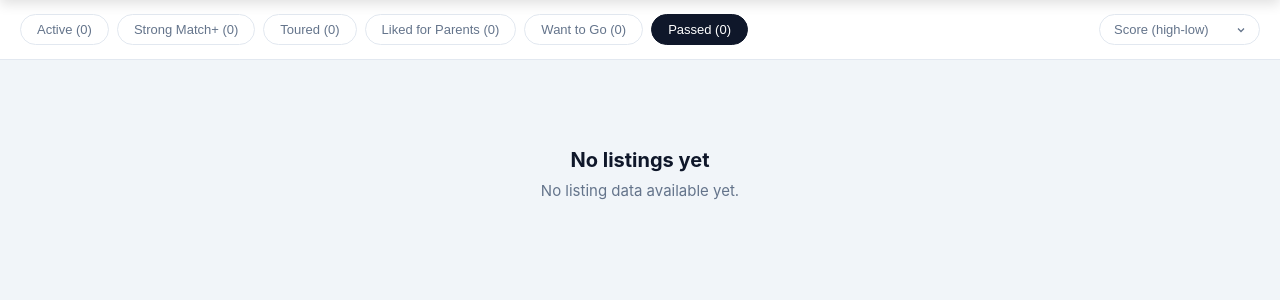
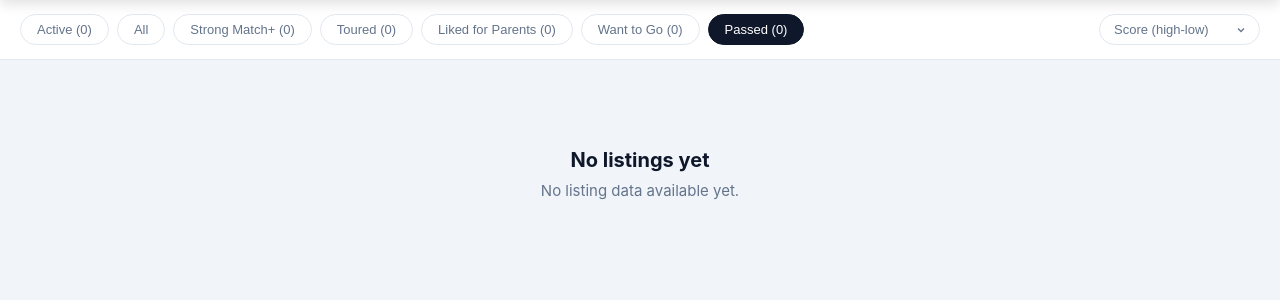
Before and after one commit to Akibalogh/listings-analyzer, a FastAPI app: page /passed in a window 1280 px wide. Shown: the part 68-368 px from the top of the page. Run offline with FastAPI, Linux system fonts and the light colour scheme; data that the repository does not hold is empty; some libraries are stand-ins or nearby versions.

Commit message:
Add 'All' filter button with true unfiltered view
Changed filter naming to clarify intent:
- "Active" (default, now first button) — applies user preferences (hide passed, toured, pending, low-score)
- "All" (new, second button) — shows truly all listings without any filters
- "Strong Match+" — shows non-reject verdicts
- "Toured", "Liked for Parents", "Want to Go", "Passed" — specific status filters

Updated filter routes to include /all path mapping to 'all-unfiltered' view.

User now has clear choice:
- Default "Active" view respects their preferences (cleaner)
- "All" view shows everything for comprehensive review

Co-Authored-By: Claude Haiku 4.5 <noreply@anthropic.com>

```diff
--- a/app/templates/dashboard.html
+++ b/app/templates/dashboard.html
@@ -1510,6 +1510,7 @@
 
   <div class="controls" id="controls">
     <button class="filter-chip active" data-filter="all">Active</button>
+    <button class="filter-chip" data-filter="all-unfiltered">All</button>
     <button class="filter-chip" data-filter="not-reject">Strong Match+</button>
     <button class="filter-chip" data-filter="Toured">Toured</button>
     <button class="filter-chip" data-filter="Liked">Liked for Parents</button>
@@ -1639,6 +1640,7 @@
 <script>
 var allListings = [];
 var _filterRoutes = {
+  '/all': 'all-unfiltered',
   '/want-to-go': 'Want to Go',
   '/toured': 'Toured',
   '/liked': 'Liked',
@@ -1938,7 +1940,10 @@ function render() {
     items = items.filter(function(l) { return l.liked; });
   } else if (activeFilter === 'Want to Go') {
     items = items.filter(function(l) { return l.tour_requested; });
+  } else if (activeFilter === 'all-unfiltered') {
+    // "All" button shows truly all listings with no filters applied
   } else {
+    // "Active" (default) applies display preferences
     if (_displayPrefs.hidePassed) {
       items = items.filter(function(l) { return !l.passed; });
     }
```
